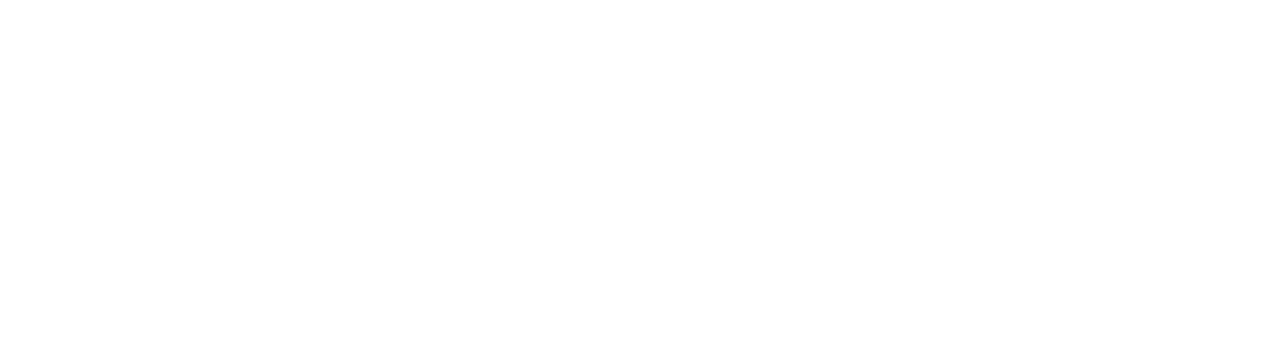
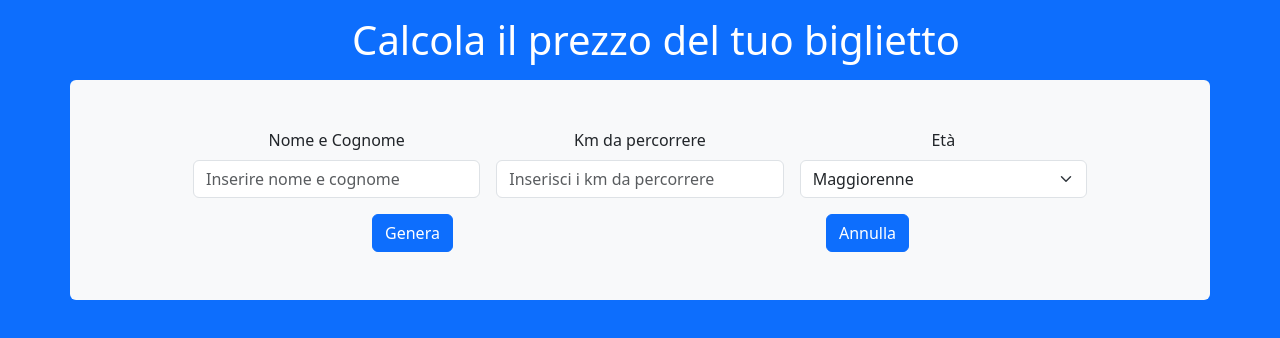
Before and after one commit to ChristianScarabelli/js-biglietto-treno-form, a plain HTML site: page index.html in a window 1280 px wide. Drawn offline with nearby package versions, Linux system fonts and the light colour scheme.

Commit message:
ADD: html form structure

```diff
--- a/index.html
+++ b/index.html
@@ -13,7 +13,40 @@
         />
     <!-- /css bootstrap -->
 </head>
-<body>
+<body class="bg-primary">
+    <main class="ticket-price">
+        <div class="container">
+            <div class="row">
+                <h1 class="m-3 text-center text-white">Calcola il prezzo del tuo biglietto</h1>
+                <div class="ticket-card bg-light p-5 d-flex align-items-center justify-content-center text-center rounded">
+                    <form class="row g-3">
+                        <div class="col-4">
+                            <label for="inputName" class="form-label">Nome e Cognome</label>
+                            <input type="text" class="form-control" id="inputName" placeholder="Inserire nome e cognome">
+                        </div>
+                        <div class="col-4">
+                            <label for="inputKm" class="form-label">Km da percorrere</label>
+                            <input type="text" class="form-control" id="inputKm" placeholder="Inserisci i km da percorrere">
+                        </div>
+                        <div class="col-4">
+                            <label for="inputAge" class="form-label">Età</label>
+                            <select id="inputAge" class="form-select">
+                                <option selected>Maggiorenne</option>
+                                <option>Minorenne</option>
+                                <option>Over 65</option>
+                            </select>
+                        </div>
+                        <div class="col-6">
+                            <button type="submit" class="btn btn-primary">Genera</button>
+                        </div>
+                        <div class="col-6">
+                            <button type="submit" class="btn btn-primary">Annulla</button>
+                        </div>
+                    </form>
+                </div>
+            </div>
+        </div>
+    </main>
 
 
     <!-- script  -->
```
